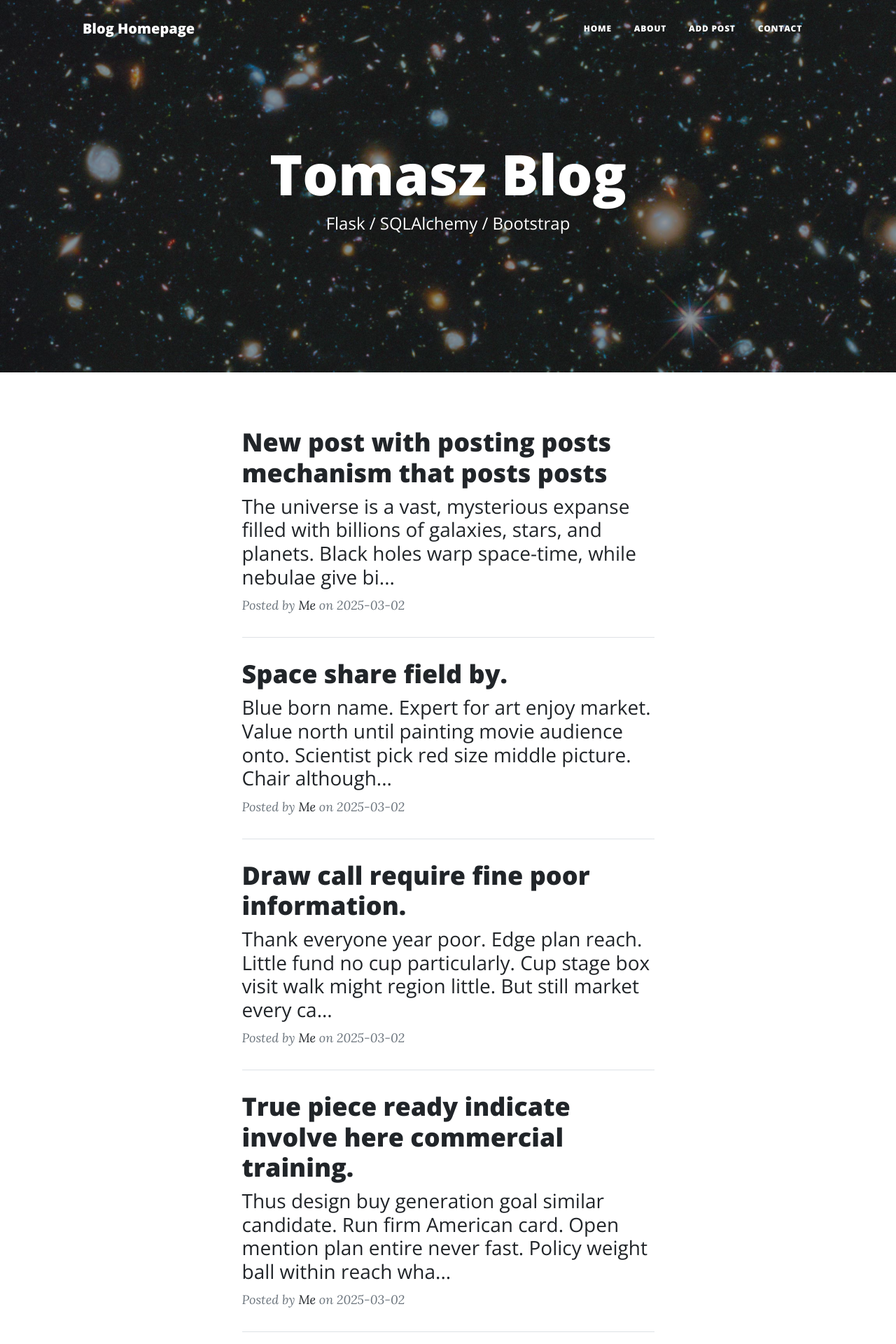
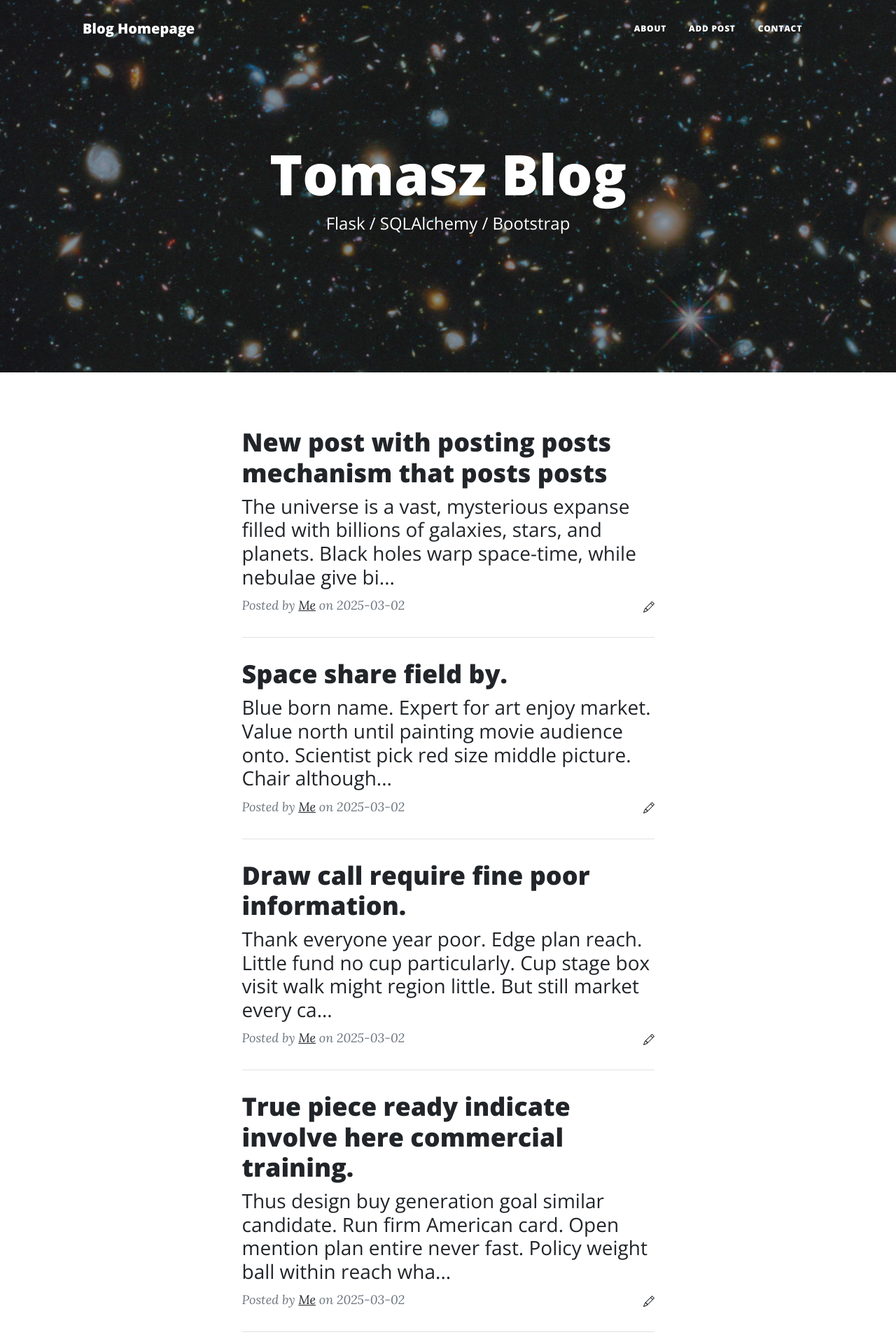
Before and after one commit to Tomasz26/My_blog, a Flask app: page / in a window 1280 px wide. Shown: the top 1920 px of the page at 70% size. Run offline with Flask 3, Linux system fonts and the light colour scheme; some libraries are stand-ins or nearby versions.

Commit message:
Add post editing functionality

```diff
--- a/blog/routes.py
+++ b/blog/routes.py
@@ -31,3 +31,16 @@ def new_post():
             errors = form.errors
 
     return render_template("add_post.html", form=form, errors=errors)
+
+@app.route("/edit-post/<int:entry_id>", methods=["GET", "POST"])
+def edit_entry(entry_id):
+   entry = Entry.query.filter_by(id=entry_id).first_or_404()
+   form = EntryForm(obj=entry)
+   errors = None
+   if request.method == 'POST':
+       if form.validate_on_submit():
+           form.populate_obj(entry)
+           db.session.commit()
+       else:
+           errors = form.errors
+   return render_template("add_post.html", form=form, errors=errors)
--- a/blog/templates/add_post.html
+++ b/blog/templates/add_post.html
@@ -2,7 +2,7 @@
 
 {% block content %}
 <div class="container px-4 px-lg-5 mt-5">
-    <h2> Add new post: </h2>
+    <h2> Add new post or edit old one: </h2>
     <form method="POST" action="/new_post">
         {{ form.hidden_tag() }}
 
--- a/blog/templates/home.html
+++ b/blog/templates/home.html
@@ -11,11 +11,17 @@
                     <h2 class="post-title">{{ post.title }}</h2>
                     <h3 class="post-subtitle">{{ post.body | truncate(150, True) }}</h3>
                 </a>
-                <p class="post-meta">
-                    Posted by
-                    <a href="#!">Me</a>
-                    on {{ post.pub_date.strftime('%Y-%m-%d') }}
+                <p class="post-meta d-flex justify-content-between align-items-center">
+                    <span>
+                        Posted by <a href="#!">Me</a> on {{ post.pub_date.strftime('%Y-%m-%d') }}
+                    </span>
+                    <a href="{{ url_for('edit_entry', entry_id=post.id) }}" class="text-decoration-none">
+                        <svg xmlns="http://www.w3.org/2000/svg" width="16" height="16" fill="currentColor" class="bi bi-pencil" viewBox="0 0 16 16">
+                            <path d="M12.146.146a.5.5 0 0 1 .708 0l3 3a.5.5 0 0 1 0 .708l-10 10a.5.5 0 0 1-.168.11l-5 2a.5.5 0 0 1-.65-.65l2-5a.5.5 0 0 1 .11-.168zM11.207 2.5 13.5 4.793 14.793 3.5 12.5 1.207zm1.586 3L10.5 3.207 4 9.707V10h.5a.5.5 0 0 1 .5.5v.5h.5a.5.5 0 0 1 .5.5v.5h.293zm-9.761 5.175-.106.106-1.528 3.821 3.821-1.528.106-.106A.5.5 0 0 1 5 12.5V12h-.5a.5.5 0 0 1-.5-.5V11h-.5a.5.5 0 0 1-.468-.325"/>
+                        </svg>
+                    </a>
                 </p>
+
             </div>
 
             <hr class="my-4" />
--- a/blog/templates/index.html
+++ b/blog/templates/index.html
@@ -6,14 +6,14 @@
         <meta name="description" content="" />
         <meta name="author" content="" />
         <title>Tomasz Blog</title>
-        <link rel="icon" type="image/x-icon" href="static/favicon.ico" />
+        <link rel="icon" type="image/x-icon" href="{{ url_for('static', filename='favicon.ico') }}"/>
         <!-- Font Awesome icons (free version)-->
         <script src="https://use.fontawesome.com/releases/v6.3.0/js/all.js" crossorigin="anonymous"></script>
         <!-- Google fonts-->
         <link href="https://fonts.googleapis.com/css?family=Lora:400,700,400italic,700italic" rel="stylesheet" type="text/css" />
         <link href="https://fonts.googleapis.com/css?family=Open+Sans:300italic,400italic,600italic,700italic,800italic,400,300,600,700,800" rel="stylesheet" type="text/css" />
         <!-- Core theme CSS (includes Bootstrap)-->
-        <link href="static/css/styles.css" rel="stylesheet" />
+        <link href="{{ url_for('static', filename='css/styles.css') }}" rel="stylesheet" />
     </head>
     <body>
         <!-- Navigation-->
@@ -26,7 +26,7 @@
                 </button>
                 <div class="collapse navbar-collapse" id="navbarResponsive">
                     <ul class="navbar-nav ms-auto py-4 py-lg-0">
-                        <li class="nav-item"><a class="nav-link px-lg-3 py-3 py-lg-4" href="index.html">Home</a></li>
+
                         <li class="nav-item"><a class="nav-link px-lg-3 py-3 py-lg-4" href="about.html">About</a></li>
                         <li class="nav-item"><a class="nav-link px-lg-3 py-3 py-lg-4" href="{{ url_for('new_post') }}">Add Post</a></li>
                         <li class="nav-item"><a class="nav-link px-lg-3 py-3 py-lg-4" href="contact.html">Contact</a></li>
@@ -35,7 +35,7 @@
             </div>
         </nav>
         <!-- Page Header-->
-        <header class="masthead" style="background-image: url('static/img/home-bg.jpg')">
+        <header class="masthead" style="background-image: url('{{ url_for('static', filename='img/home-bg.jpg') }}')">
             <div class="container position-relative px-4 px-lg-5">
                 <div class="row gx-4 gx-lg-5 justify-content-center">
                     <div class="col-md-10 col-lg-8 col-xl-7">
@@ -89,6 +89,6 @@
         <!-- Bootstrap core JS-->
         <script src="https://cdn.jsdelivr.net/npm/bootstrap@5.2.3/dist/js/bootstrap.bundle.min.js"></script>
         <!-- Core theme JS-->
-        <script src="static/js/scripts.js"></script>
+        <script src="{{ url_for('static', filename='js/scripts.js') }}"></script>
     </body>
 </html>
```
